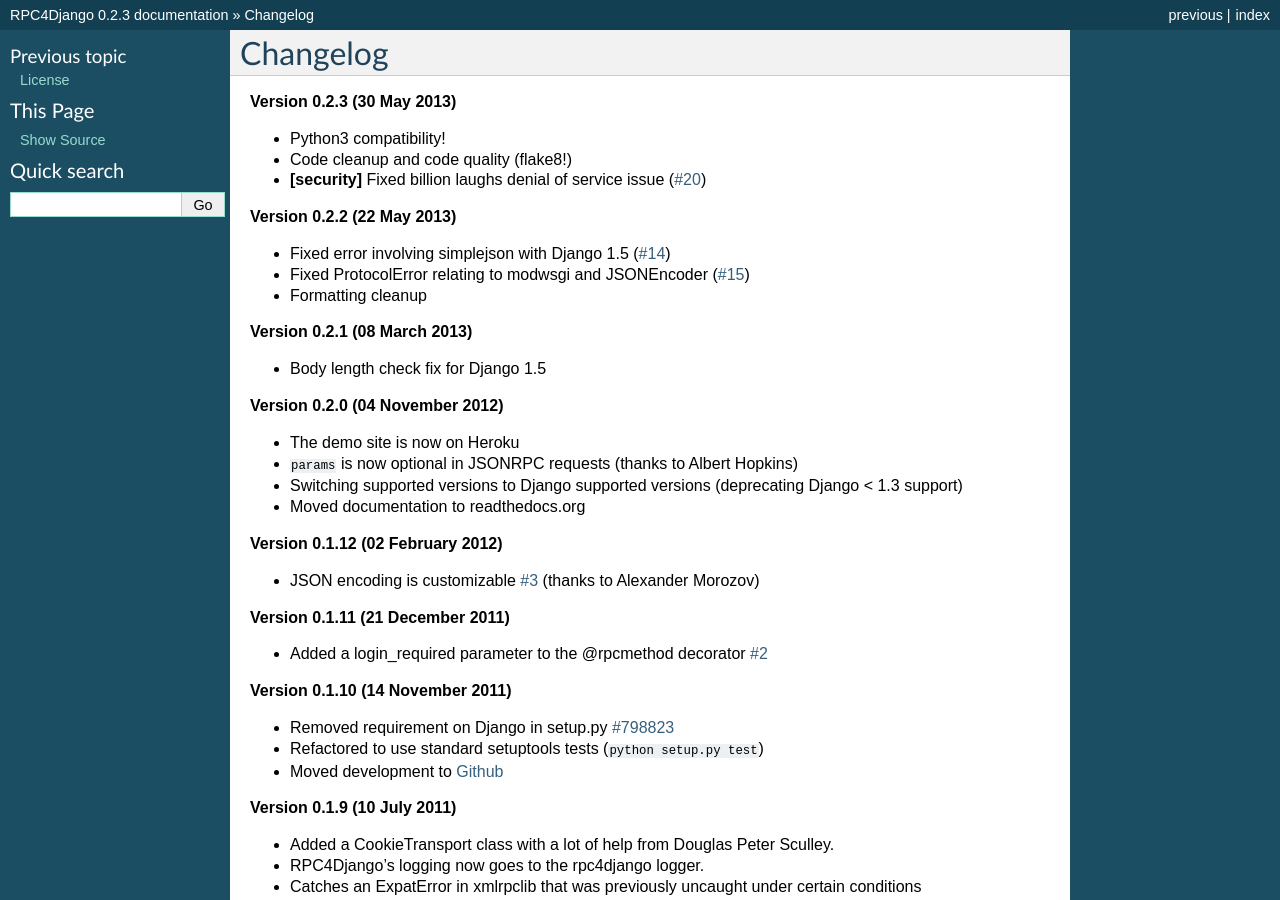
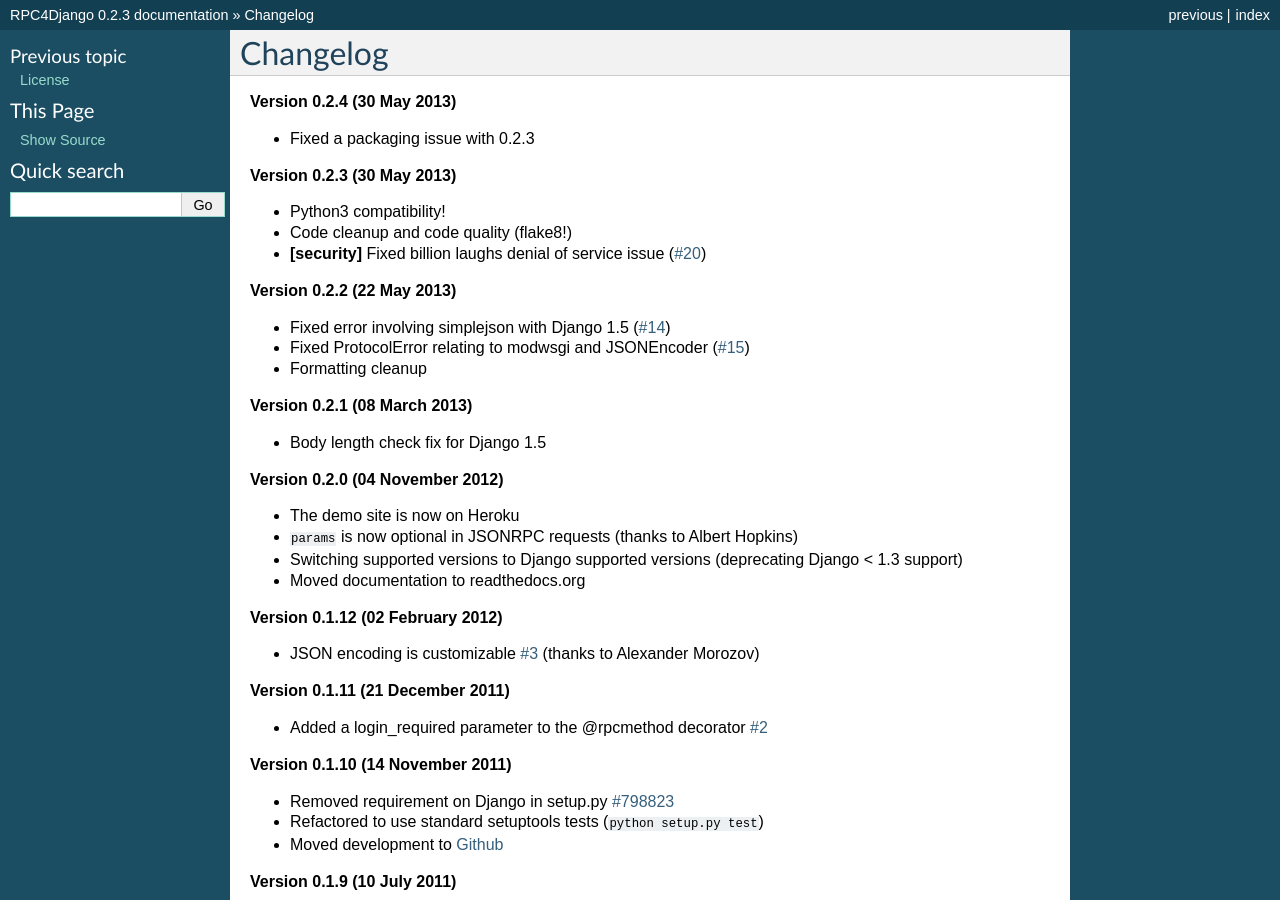
Before and after one commit to rpc4django/rpc4django, a Sphinx documentation site: the page built from docs/changelog.txt, in a window 1280 px wide and 900 px high. Built offline with Sphinx 7.4.7, drawn with Linux system fonts in a browser that asks for light colours.

Commit message:
Updated changelog

```diff
--- a/docs/changelog.txt
+++ b/docs/changelog.txt
@@ -1,5 +1,10 @@
 Changelog
 =========
+
+**Version 0.2.4 (30 May 2013)**
+
+- Fixed a packaging issue with 0.2.3
+
 
 **Version 0.2.3 (30 May 2013)**
 
```
